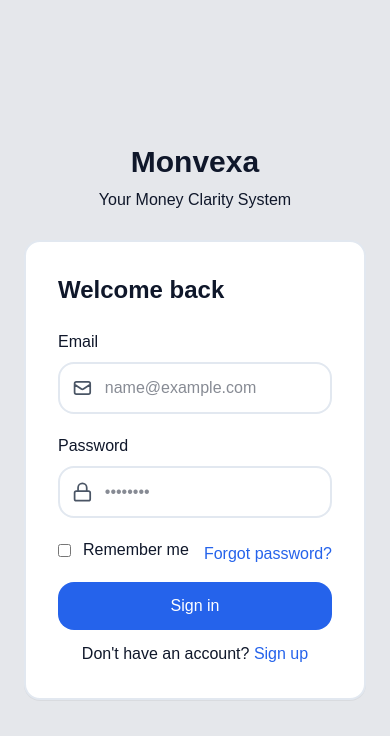
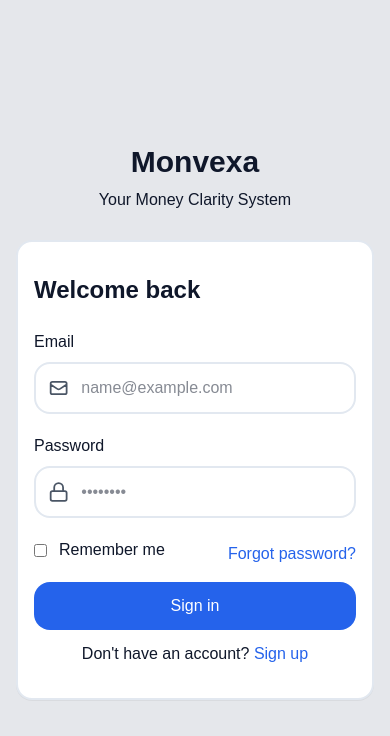
Before and after one commit to franklynxchill/Monvexa, a Next.js app in the folder frontend/: page /login in a window 390 px wide. Shown: the top 736 px of the page. Built offline with nearby package versions, Linux system fonts and the light colour scheme.

Commit message:
update commit

```diff
--- a/frontend/app/login/page.tsx
+++ b/frontend/app/login/page.tsx
@@ -56,7 +56,7 @@ export default function page() {
   }
 
   return (
-    <div className=" bg-gray-200 px-6 md:px-8">
+    <div className=" bg-gray-200 px-4 md:px-8">
       <div className=" flex items-center justify-center h-screen">
         <div className="w-full max-w-lg">
           <h1 className=" text-center font-bold text-3xl">Monvexa</h1>
@@ -64,7 +64,7 @@ export default function page() {
 
           <form
             onSubmit={handleSubmit}
-            className=" rounded-xl bg-white mt-7 p-8 w-full border-2 border-border outline-ring/50 shadow-2xs"
+            className=" rounded-xl bg-white mt-7 px-4 py-8 md:p-8 w-full border-2 border-border outline-ring/50 shadow-2xs"
           >
             <h2 className=" font-bold text-2xl mb-6">Welcome back</h2>
 
--- a/frontend/component/Navbar.tsx
+++ b/frontend/component/Navbar.tsx
@@ -10,7 +10,7 @@ function Navbar() {
   return (
     <div>
       <nav className=" fixed bottom-0 z-40 w-full py-3 border-t-2 border-t-gray-300 bg-white">
-        <div className=" flex items-center justify-evenly gap-x-3">
+        <div className=" flex items-center justify-between gap-x-2">
           <Link href="/dashboard" className=" flex flex-col gap-y-1 items-center justify-center">
             <GoHome className=" text-xl" />
             Home
```
